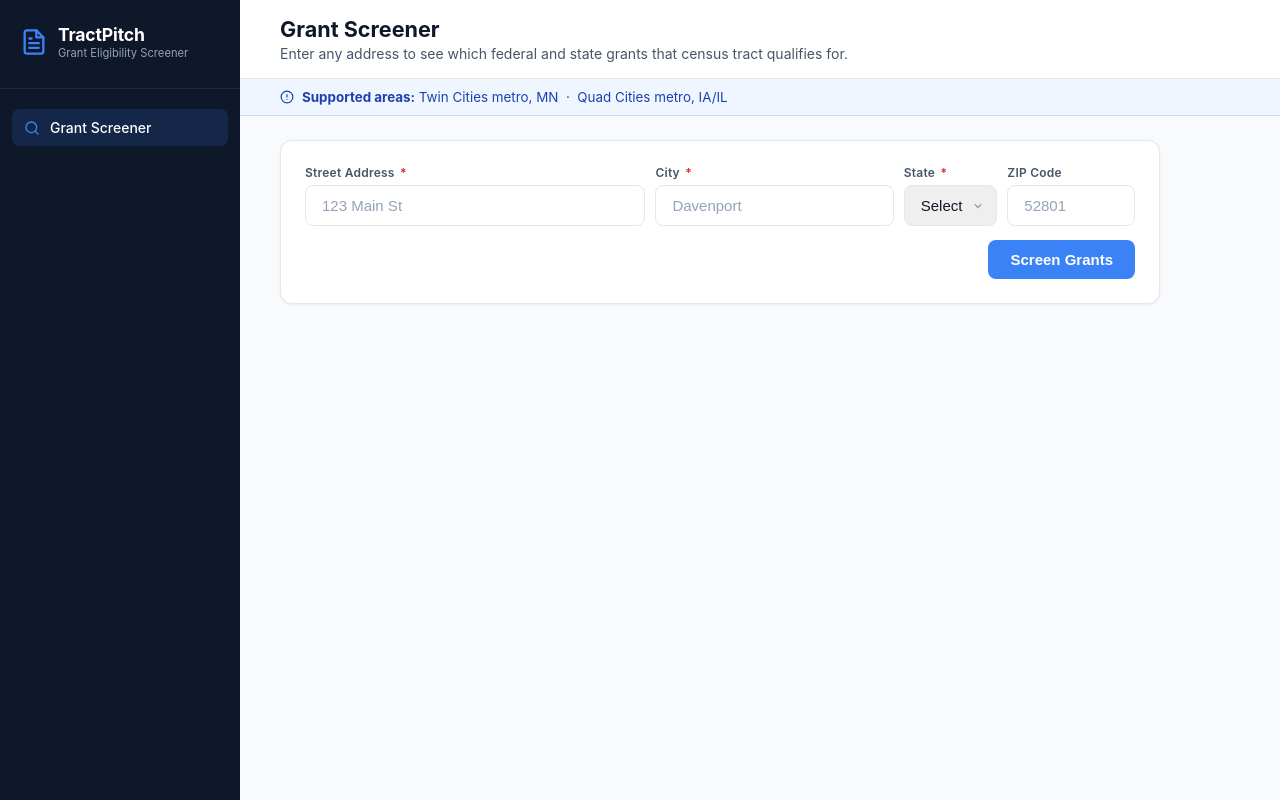
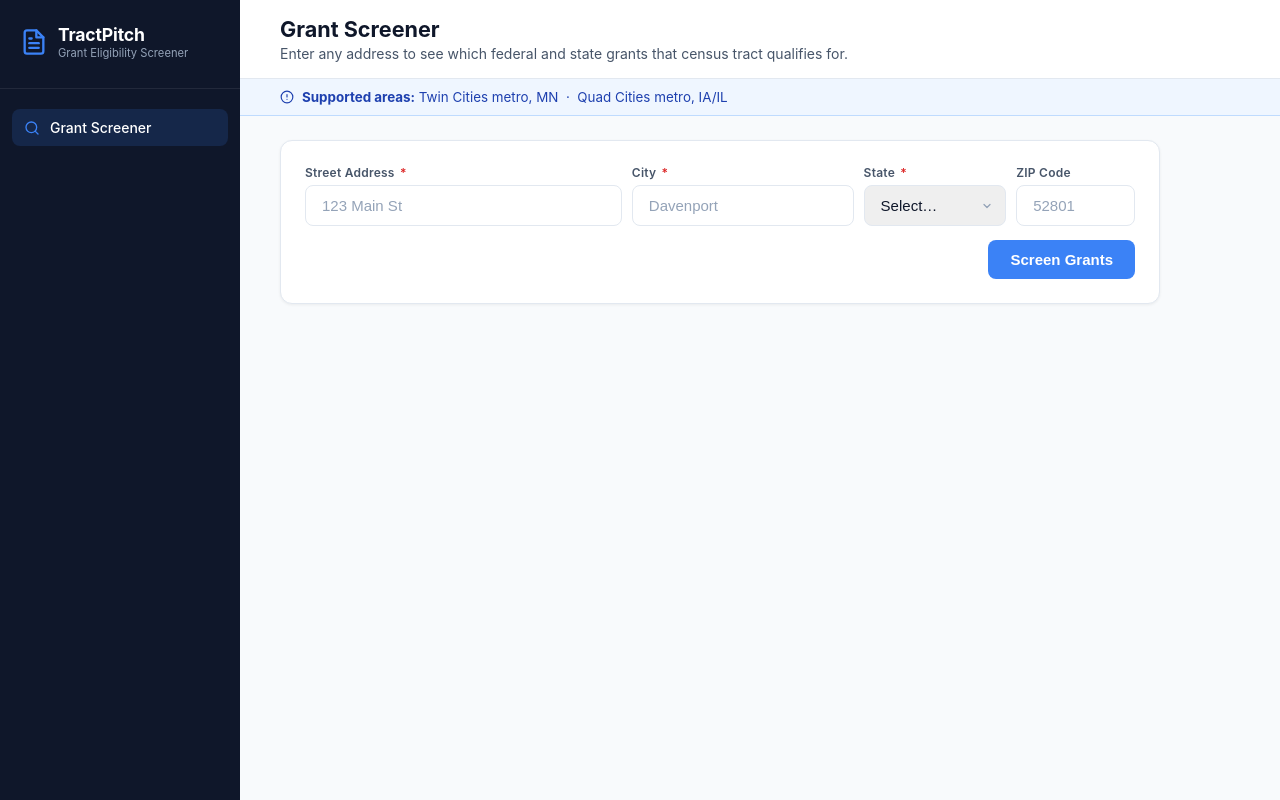
Before and after one commit to hpratap95/tractpitch, a FastAPI app: page /screener in a window 1280 px wide. Run offline with FastAPI, Linux system fonts and the light colour scheme.

Commit message:
Widen state dropdown column so options don't get cut off
Co-Authored-By: Claude Sonnet 4.6 <noreply@anthropic.com>

```diff
--- a/app/templates/index.html
+++ b/app/templates/index.html
@@ -158,7 +158,7 @@
 
     .address-grid {
       display: grid;
-      grid-template-columns: 2fr 1.4fr 0.55fr 0.75fr;
+      grid-template-columns: 2fr 1.4fr 0.9fr 0.75fr;
       gap: 10px;
       margin-bottom: 14px;
     }
```
